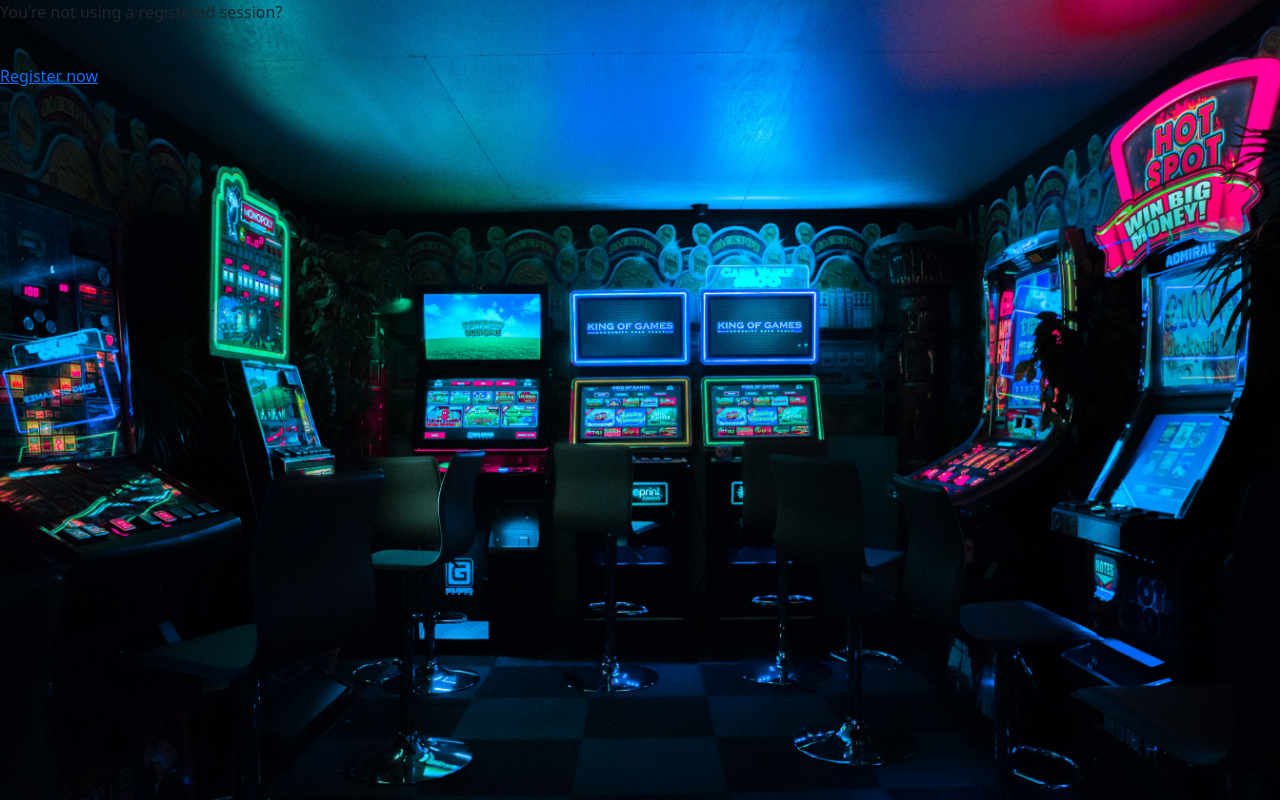
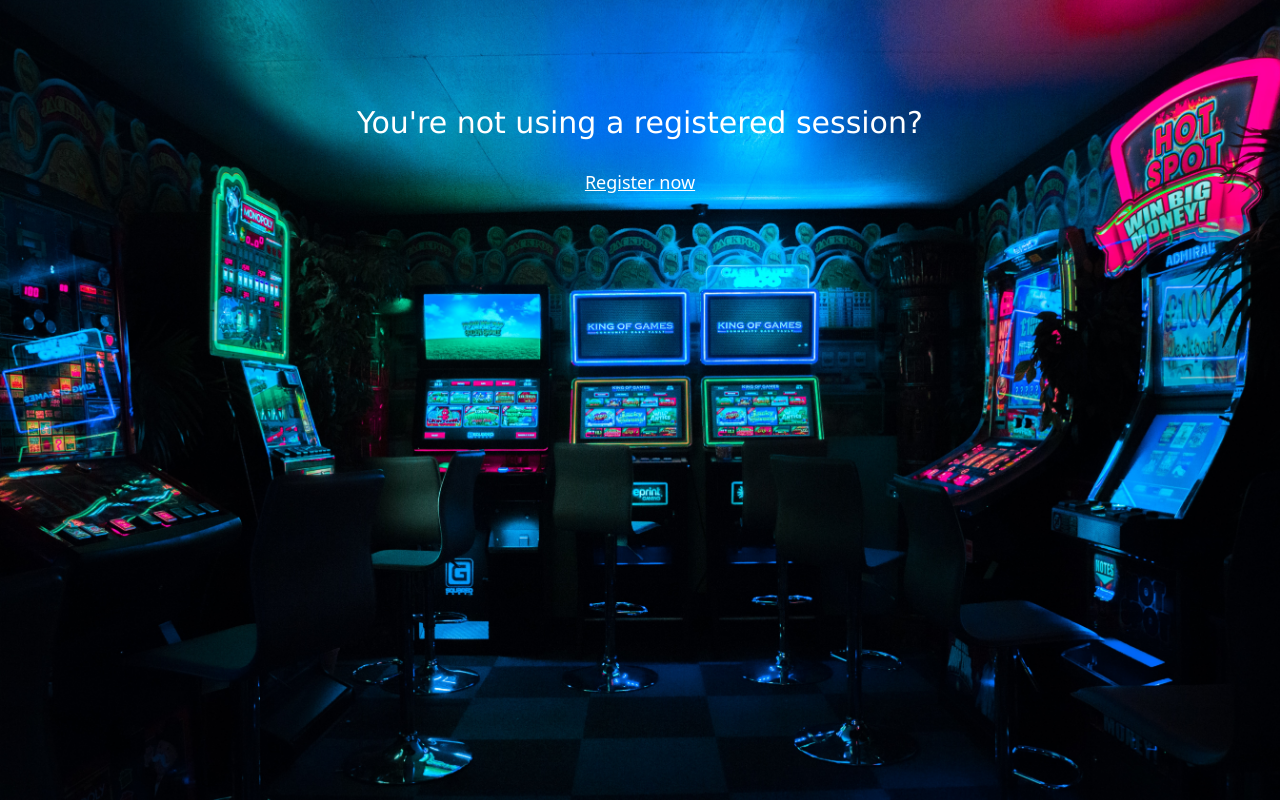
Before and after one commit to JayB-127/ECM1417WebDev-CA, a PHP site: page /php/index.php in a window 1280 px wide. Shown: the part 50-850 px from the top of the page. Run offline with PHP 8.4, Linux system fonts and the light colour scheme; data that the repository does not hold is empty.

Commit message:
landing page style when not registered

```diff
--- a/pairingGame/css/style.css
+++ b/pairingGame/css/style.css
@@ -39,3 +39,27 @@
 #playBtn button:hover {
     background-color: lightgrey;;
 }
+
+#notRegistered p {
+    padding-top: 100px;
+    margin: 0;
+    font-family: Verdana;
+    font-size: 30px;
+    text-align: center;
+    color: white;
+}
+
+#notRegistered div {
+    display: flex;
+    justify-content: center;
+}
+
+#notRegistered a {
+    font-size: 18px;
+    margin-left: calc();
+    color: white;
+}
+
+#notRegistered a:hover {
+    font-size: 19px;
+}
--- a/pairingGame/php/index.php
+++ b/pairingGame/php/index.php
@@ -18,8 +18,12 @@
                     <button type="button" onclick="location.href = 'pairs.php'">Click here to play</button>
                 </div>
             <?php } else { ?>
-                <p id="notRegistered">You're not using a registered session?</p><br>
-                <a href="registration.php">Register now</a>
+                <div id="notRegistered">
+                    <p>You're not using a registered session?</p><br>
+                    <div>
+                        <a href="registration.php">Register now</a>
+                    </div>
+                </div>
             <?php } ?>
         </div>
     </body>
```
